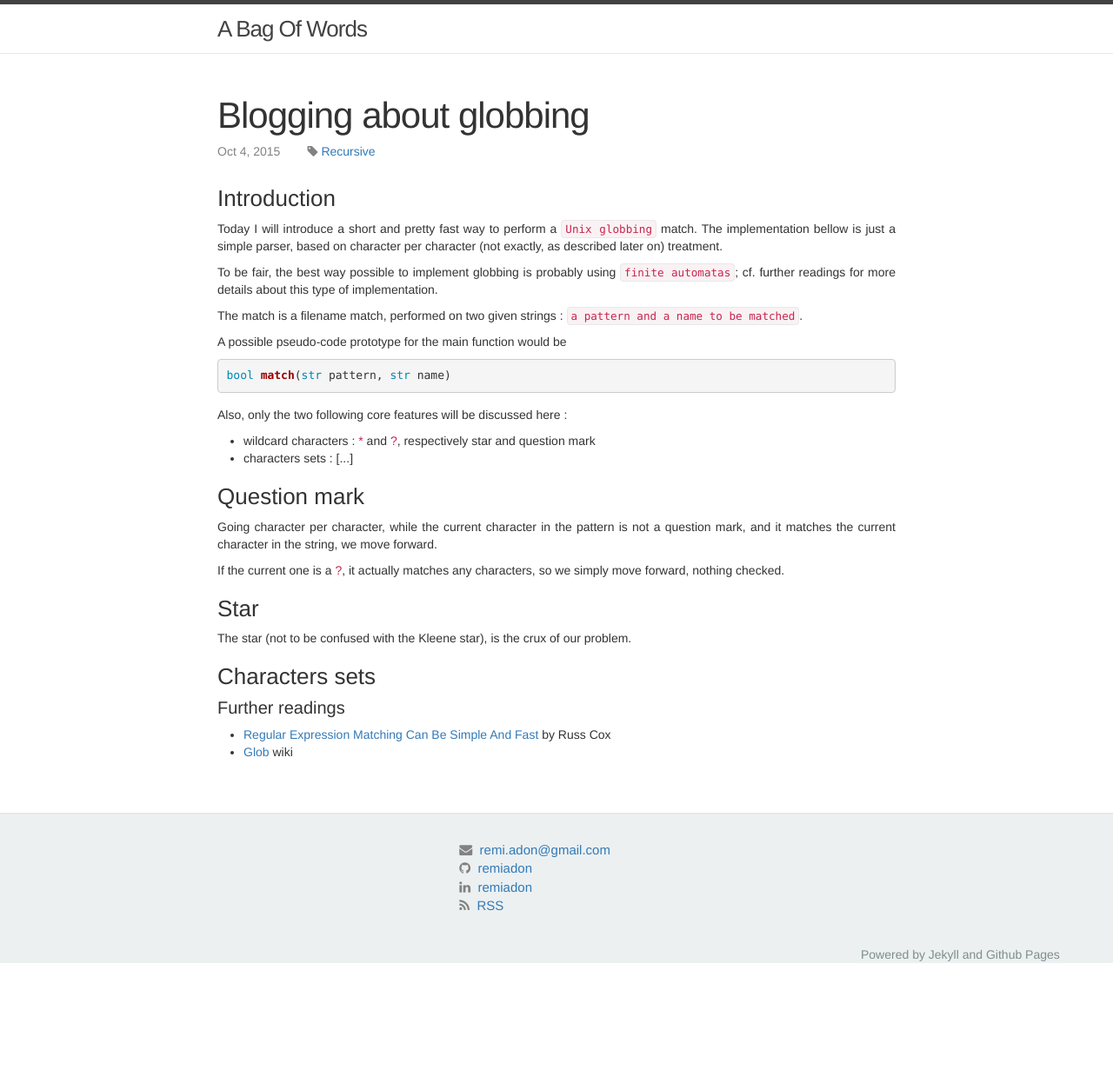
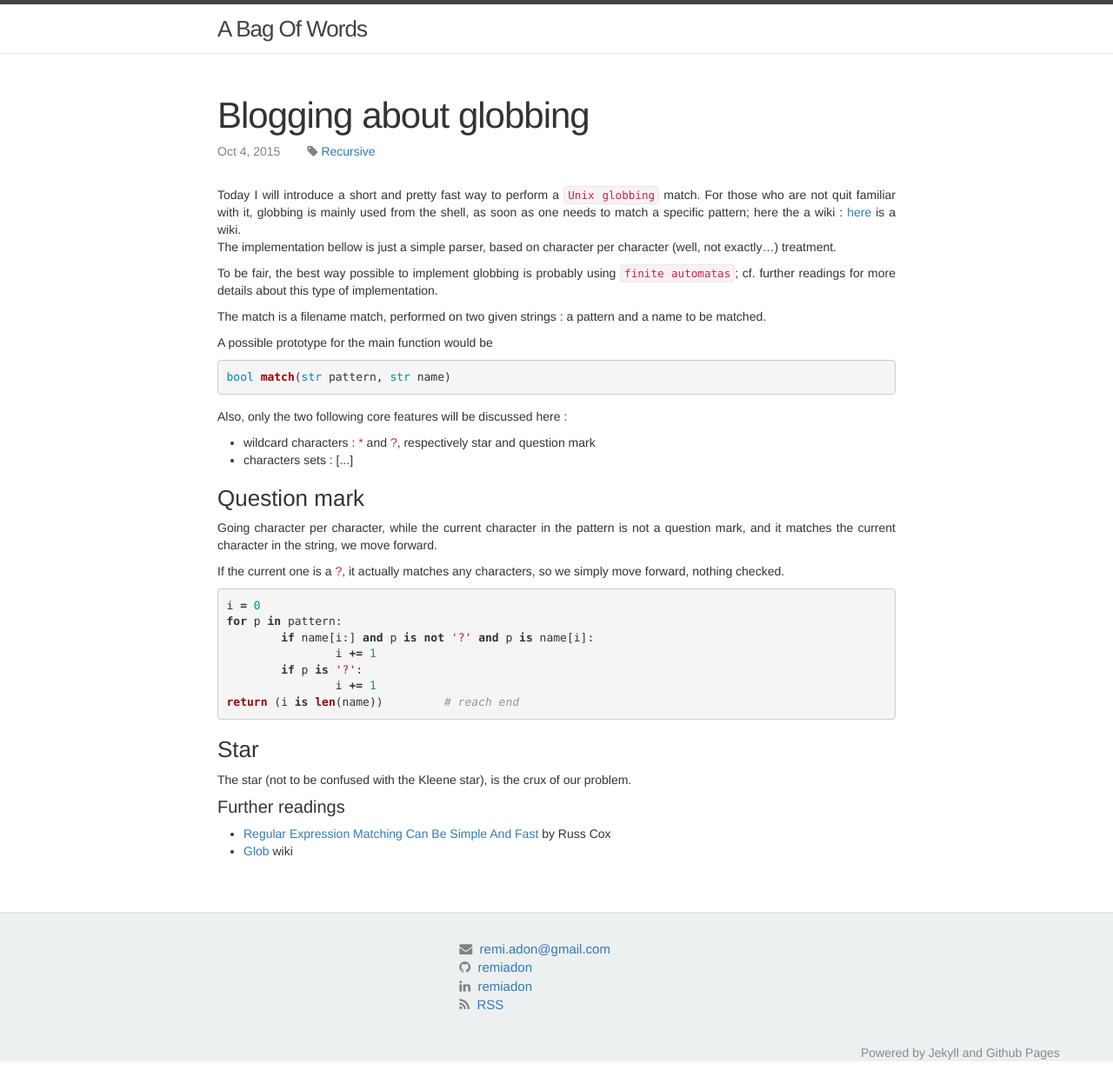
Before and after one commit to remiadon/remiadon.github.io, a Jekyll site: the page built from _posts/2015-04-10-blogging-about-globbing.md, in a window 1280 px wide. Shown: the whole page at 87% size. Built offline with Jekyll 4.4.1, drawn with Linux system fonts in a browser that asks for light colours; nearby versions of some CDN libraries; comment, search, counter and statistics services are not loaded; before the commit the page ends 1118 px from its top, so only the background shows below that.

Commit message:
rerun locally on El Capitan and move scikit post to drafts

```diff
--- a/_posts/2015-04-10-blogging-about-globbing.md
+++ b/_posts/2015-04-10-blogging-about-globbing.md
@@ -6,14 +6,16 @@ categories: jekyll recursive
 tags: [recursive]
 ---
 
-<h3>Introduction</h3>
-Today I will introduce a short and pretty fast way to perform a `Unix globbing` match. <!-- If you are not familiar with making use of glob patterns, <a href="https://en.wikipedia.org/wiki/Glob_(programming)" target="_blank">here</a> is a wiki.\\ -->The implementation bellow is just a simple parser, based on character per character (not exactly, as described later on) treatment.
+Today I will introduce a short and pretty fast way to perform a `Unix globbing` match.
+For those who are not quit familiar with it, globbing is mainly used from the shell,
+as soon as one needs to match a specific pattern; here the a wiki : <a href="https://en.wikipedia.org/wiki/Glob_(programming)" target="_blank">here</a> is a wiki.\\
+The implementation bellow is just a simple parser, based on character per character (well, not exactly...) treatment.
 
 To be fair, the best way possible to implement globbing is probably using `finite automatas`; cf. further readings for more details about this type of implementation.
 
-The match is a filename match, performed on two given strings : `a pattern and a name to be matched`.
+The match is a filename match, performed on two given strings : a pattern and a name to be matched.
 
-A possible pseudo-code prototype for the main function would be
+A possible prototype for the main function would be
 {% highlight python %}
 bool match(str pattern, str name)
 {% endhighlight %}
@@ -40,17 +41,9 @@ for p in pattern:
 		i += 1
 return (i is len(name))		# reach end
 {% endhighlight %}
- -->
+
 <h3>Star</h3>
 The star (not to be confused with the Kleene star), is the crux of our problem.
-
-
-
-
-
-<h3>Characters sets</h3>
-
-
 
 
 
```
Also changed, not shown: other parts of _posts/2015-04-10-blogging-about-globbing.md (+0 -1 lines), Gemfile.lock, _drafts/2015-07-06-fraud-detection-with-scikit.md (renamed from _posts/2015-07-06-fraud-detection-with-scikit.md).
